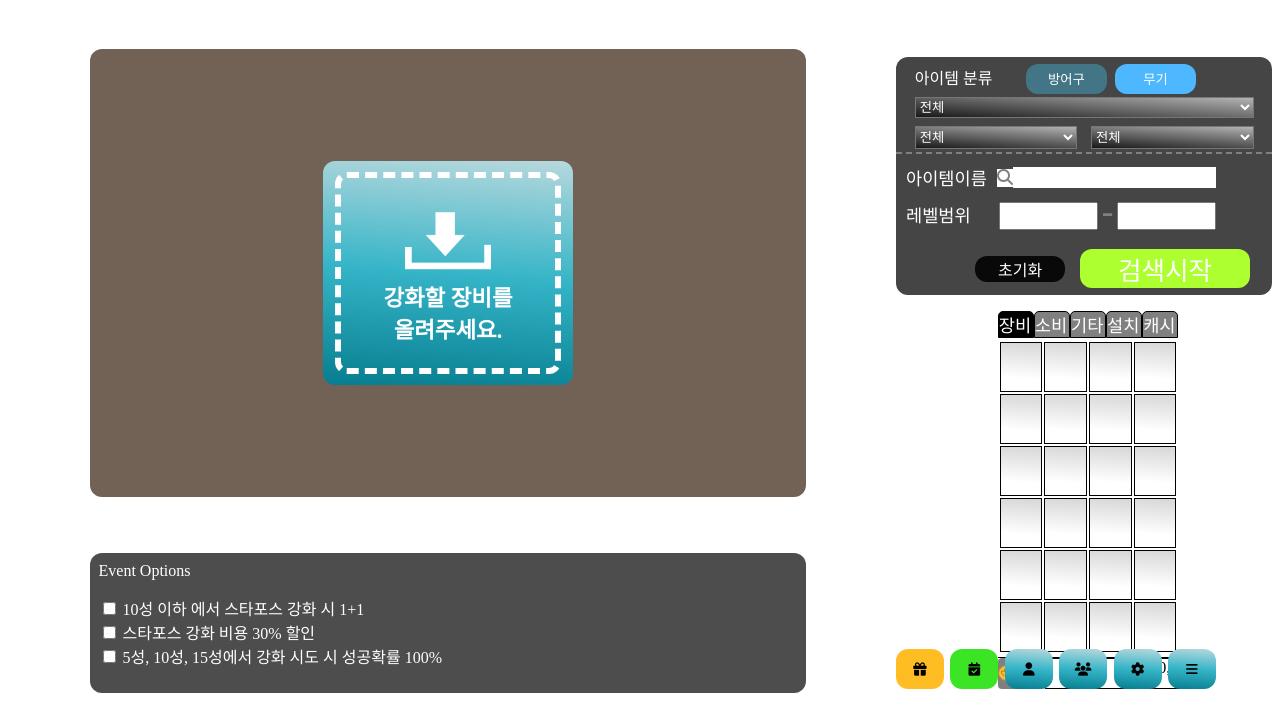
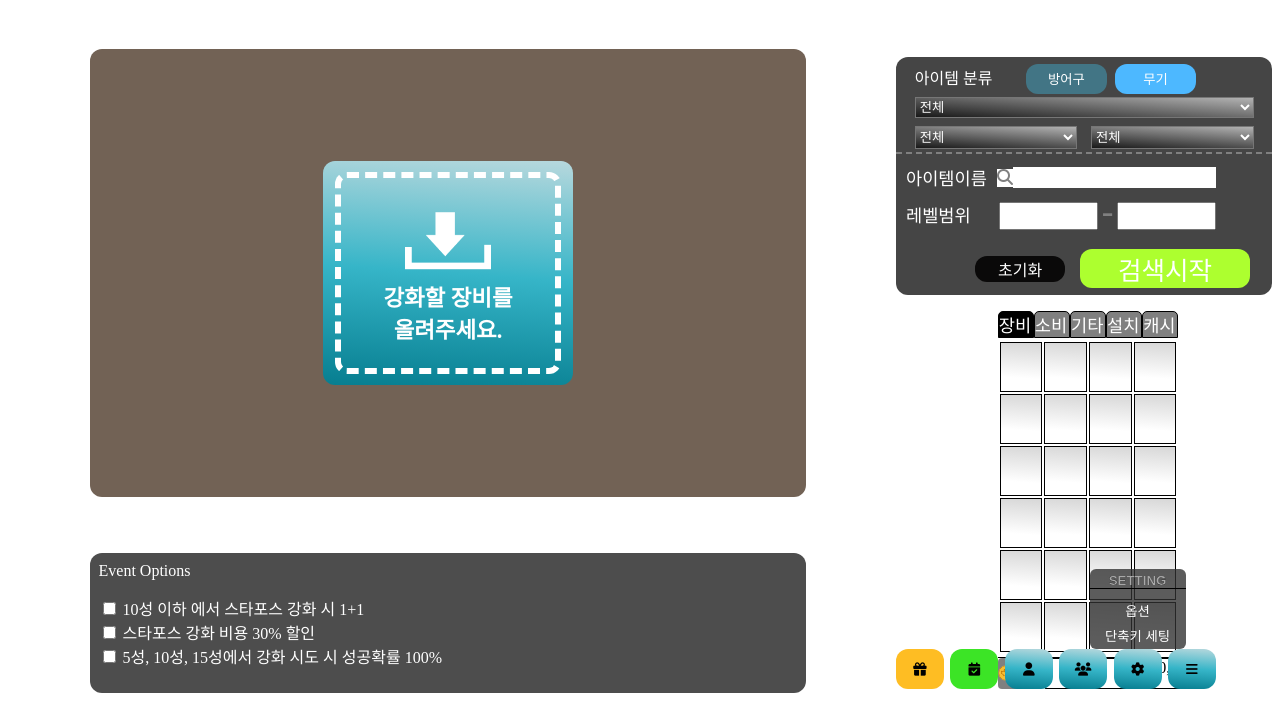
Before and after one commit to Unique0902/maple-sim, a plain HTML site: page starsim.html in a window 1280 px wide. Shown: the part 87-800 px from the top of the page. Drawn offline with Linux system fonts and the light colour scheme; some packages are replaced by stand-ins of ours; a script that the page names is missing.

Commit message:
add HTML CSS lowerBar__settings

```diff
--- a/starsim.html
+++ b/starsim.html
@@ -402,13 +402,13 @@
         </ul>
       </section>
       <section class="lowerBar">
-        <button class="lowerBar__gift">
+        <button class="lowerBar__cashshop">
           <i class="fa-solid fa-gift"></i>
         </button>
         <button class="lowerBar__calendar">
           <i class="fa-solid fa-calendar-check"></i>
         </button>
-        <button class="lowerBar__user">
+        <button class="lowerBar__charactor">
           <i class="fa-solid fa-user"></i>
         </button>
         <button class="lowerBar__community">
@@ -416,6 +416,13 @@
         </button>
         <button class="lowerBar__settings">
           <i class="fa-solid fa-gear"></i>
+          <div class="settings">
+            <span class="settings__title">SETTING</span>
+            <ul class="settings__settingList">
+              <li class="settings__setting">옵션</li>
+              <li class="settings__setting">단축키 세팅</li>
+            </ul>
+          </div>
         </button>
         <button class="lowerBar__menu">
           <i class="fa-solid fa-bars"></i>
--- a/starsim_style.css
+++ b/starsim_style.css
@@ -1923,12 +1923,13 @@ input.starforceOption__checkBox:checked + label::after {
 .lowerBar button {
   border-radius: var(--size-border-radius);
   width: 15%;
+  position: relative;
 }
 .lowerBar button i {
   margin: auto;
 }
 
-.lowerBar__gift {
+.lowerBar__cashshop {
   background-color: #febd23;
 }
 
@@ -1936,7 +1937,7 @@ input.starforceOption__checkBox:checked + label::after {
   background-color: #3ce426;
 }
 
-.lowerBar__user,
+.lowerBar__charactor,
 .lowerBar__community,
 .lowerBar__settings,
 .lowerBar__menu {
@@ -1948,3 +1949,35 @@ input.starforceOption__checkBox:checked + label::after {
     rgba(7, 126, 144, 1) 100%
   );
 }
+
+.settings {
+  position: absolute;
+  width: 200%;
+  height: 200%;
+  border-radius: 6px;
+  background-color: #313131c9;
+  display: flex;
+  flex-direction: column;
+  top: -200%;
+  left: -50%;
+}
+.settings__title {
+  position: relative;
+  top: 5%;
+  height: 34%;
+  color: #a8a8a8;
+  font-weight: var(--weight-semi-bold);
+  border-bottom: 1px black solid;
+  display: inline-block;
+  -webkit-text-stroke: 0.2px black;
+}
+.settings__settingList {
+  height: 58%;
+  display: flex;
+  flex-direction: column;
+}
+.settings__setting {
+  color: var(--color-white);
+  height: 50%;
+  margin: 3% 0;
+}
```
